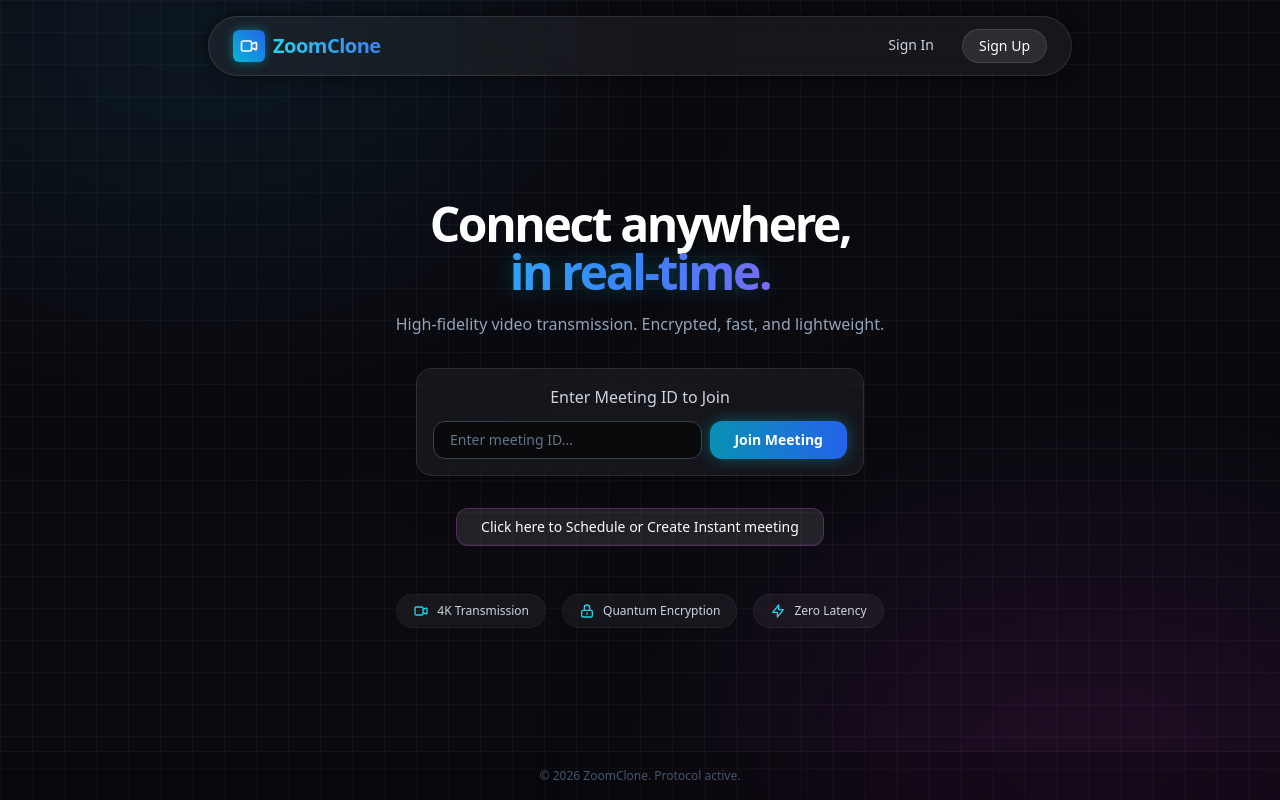
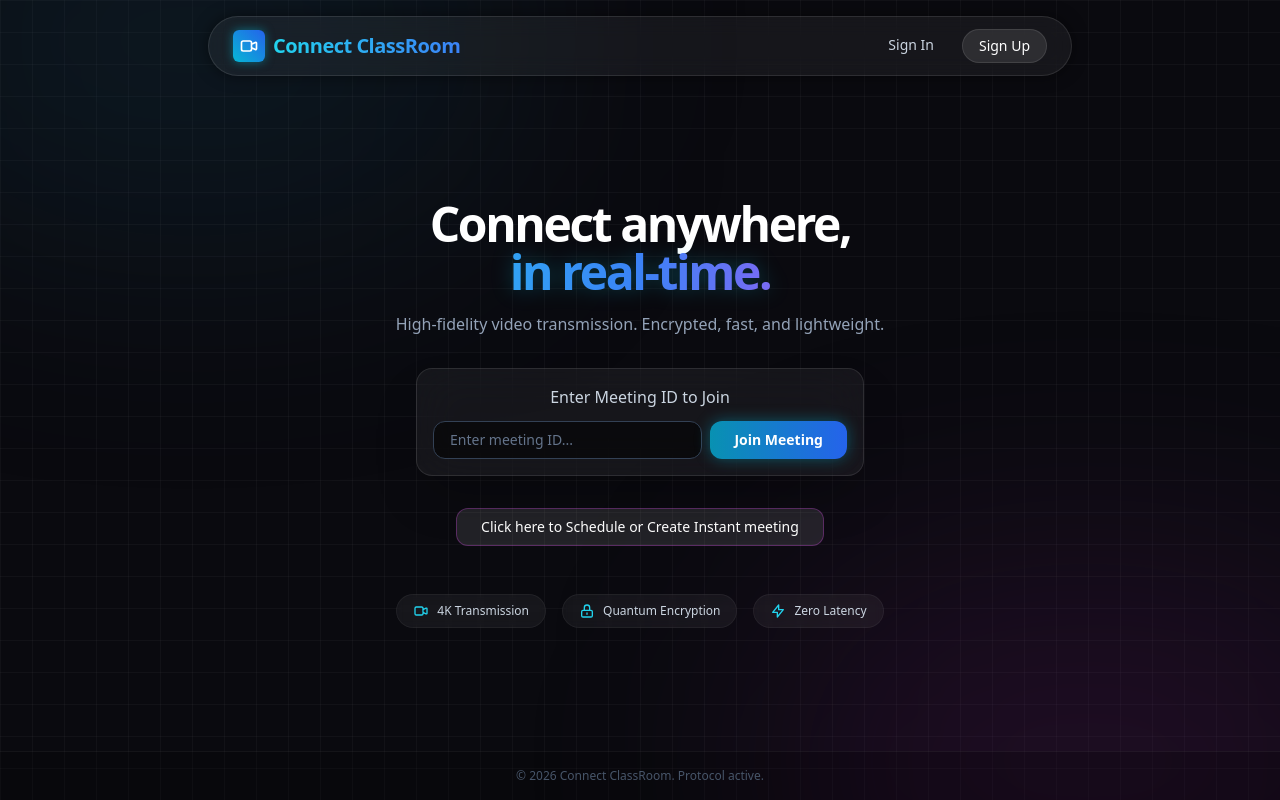
Before and after one commit to krsnavtr-code/my-zoom, a React (Vite) app in the folder client/: page / in a window 1280 px wide. Built offline with nearby package versions, Linux system fonts and the light colour scheme; no server answers.

Commit message:
Rebrand application from ZoomClone to Connect ClassRoom, update favicon from SVG to PNG, and fix code formatting in Room component stream matching logic

```diff
--- a/client/index.html
+++ b/client/index.html
@@ -2,9 +2,9 @@
 <html lang="en">
   <head>
     <meta charset="UTF-8" />
-    <link rel="icon" type="image/svg+xml" href="/favicon.svg" />
+    <link rel="icon" type="image/svg+xml" href="/favicon.png" />
     <meta name="viewport" content="width=device-width, initial-scale=1.0" />
-    <title>client</title>
+    <title>Connect ClassRoom</title>
   </head>
   <body>
     <div id="root"></div>
--- a/client/src/pages/Dashboard.jsx
+++ b/client/src/pages/Dashboard.jsx
@@ -249,7 +249,7 @@ const Dashboard = () => {
               </svg>
             </div>
             <span className="text-xl font-bold text-transparent bg-clip-text bg-gradient-to-r from-cyan-400 to-blue-500 tracking-tight">
-              ZoomClone
+              Connect ClassRoom
             </span>
           </div>
           <div className="flex items-center space-x-4">
--- a/client/src/pages/Landing.jsx
+++ b/client/src/pages/Landing.jsx
@@ -43,7 +43,7 @@ const Landing = () => {
               </svg>
             </div>
             <span className="text-xl font-bold text-transparent bg-clip-text bg-gradient-to-r from-cyan-400 to-blue-500 tracking-tight">
-              ZoomClone
+              Connect ClassRoom
             </span>
           </div>
           <div className="flex space-x-3 text-sm">
@@ -148,7 +148,7 @@ const Landing = () => {
 
       {/* Tiny Footer */}
       <footer className="relative z-10 py-4 text-center text-xs text-slate-600 border-t border-white/5 bg-black/20">
-        <p>&copy; 2026 ZoomClone. Protocol active.</p>
+        <p>&copy; 2026 Connect ClassRoom. Protocol active.</p>
       </footer>
     </div>
   );
--- a/client/src/pages/Login.jsx
+++ b/client/src/pages/Login.jsx
@@ -73,7 +73,7 @@ const Login = () => {
               </svg>
             </div>
             <span className="text-2xl font-bold text-transparent bg-clip-text bg-gradient-to-r from-cyan-400 to-blue-500 tracking-tight">
-              ZoomClone
+              Connect ClassRoom
             </span>
           </Link>
         </div>
--- a/client/src/pages/Room.jsx
+++ b/client/src/pages/Room.jsx
@@ -482,7 +482,7 @@ const Room = () => {
         <div className="max-w-7xl mx-auto flex justify-between items-center pointer-events-auto bg-black/40 backdrop-blur-xl border border-white/10 rounded-2xl px-6 py-3 shadow-[0_0_30px_rgba(0,0,0,0.5)]">
           <div className="flex items-center space-x-4">
             <h1 className="text-base font-bold text-transparent bg-clip-text bg-gradient-to-r from-cyan-400 to-blue-500 tracking-tight">
-              ZoomClone
+              Connect ClassRoom
             </h1>
             <span className="text-white/20">|</span>
             <span className="text-xs font-mono text-slate-400">
@@ -544,8 +544,12 @@ const Room = () => {
                 if (streams.length > 0) {
                   if (state.isScreenSharing && state.screenStreamId) {
                     // Agar screen share on hai, toh ID match karo
-                        pScreenStream = streams.find(s => s.id === state.screenStreamId);
-                        pCameraStream = streams.find(s => s.id !== state.screenStreamId) || streams[0];
+                    pScreenStream = streams.find(
+                      (s) => s.id === state.screenStreamId,
+                    );
+                    pCameraStream =
+                      streams.find((s) => s.id !== state.screenStreamId) ||
+                      streams[0];
                   } else {
                     // Agar nahi, toh pehli stream camera hai
                     pCameraStream = streams[0];
--- a/client/src/pages/Signup.jsx
+++ b/client/src/pages/Signup.jsx
@@ -91,7 +91,7 @@ const Signup = () => {
               </svg>
             </div>
             <span className="text-2xl font-bold text-transparent bg-clip-text bg-gradient-to-r from-cyan-400 to-blue-500 tracking-tight">
-              ZoomClone
+              Connect ClassRoom
             </span>
           </Link>
         </div>
```
Also changed, not shown: client/public/favicon.png (added). Lines whose indentation alone changed are shown as unchanged.
